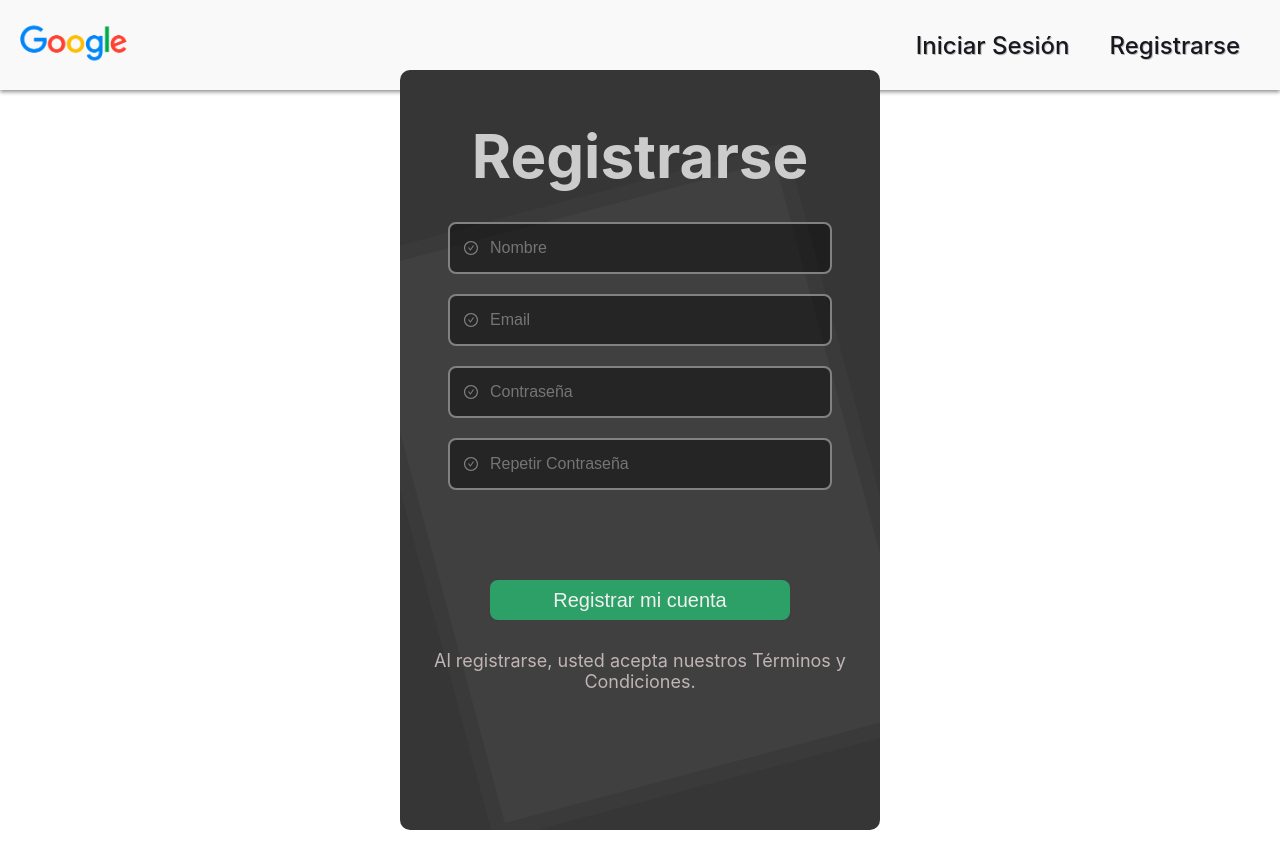
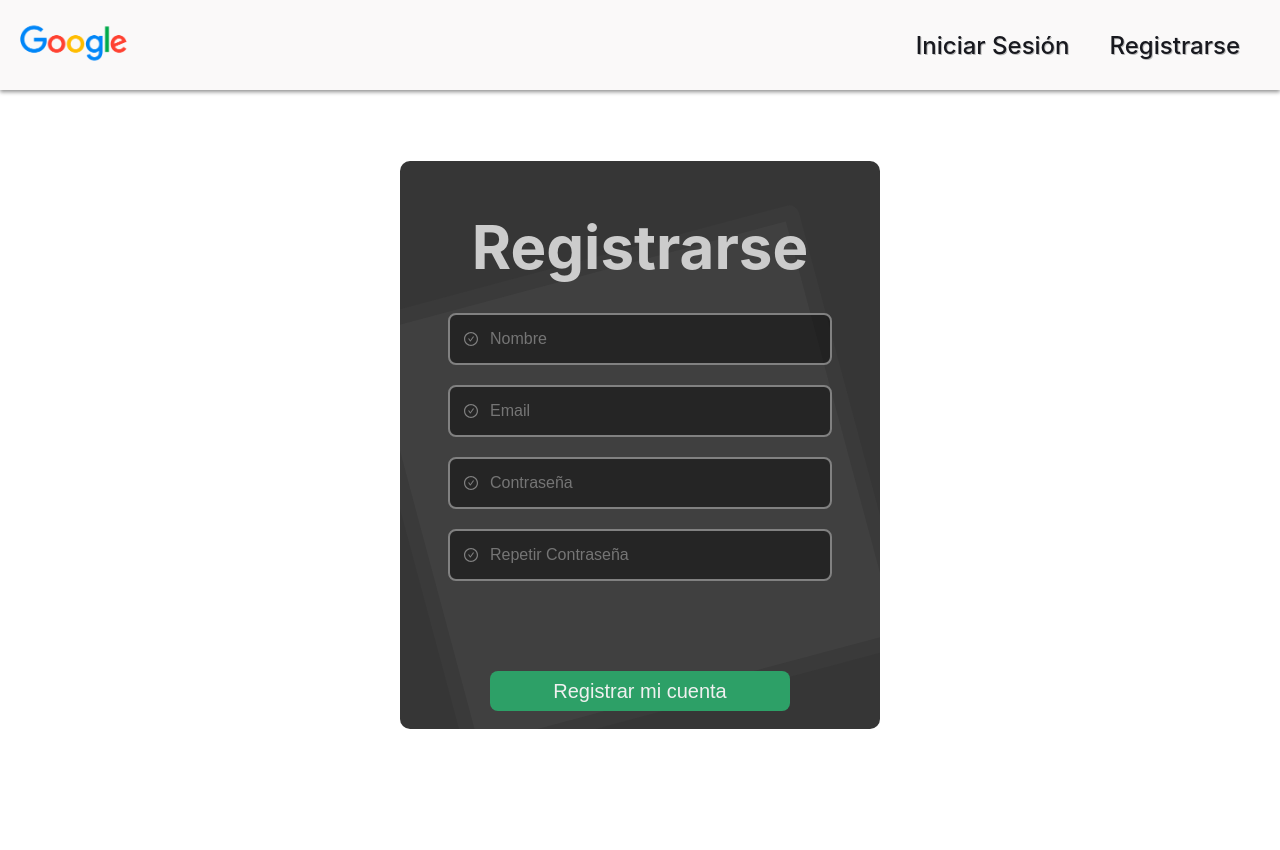
Before and after one commit to JFBJ17/Genesys_System, a React (Create React App) app in the folder frontend/: page /register in a window 1280 px wide. After the commit the page ends 800 px from the top, so only its background shows below. Built offline with nearby package versions, Linux system fonts and the light colour scheme.

Commit message:
loader agregado

```diff
--- a/frontend/src/assets/styles/index.scss
+++ b/frontend/src/assets/styles/index.scss
@@ -2,9 +2,19 @@
   margin: 0;
   padding: 0;
 }
+body > #root {
+  height: 100vh;
+}
+.align-box {
+  display: flex;
+  width: 100%;
+  height: calc(100vh - 90px);
+  justify-content: center;
+  align-items: center;
+}
 body {
   margin: 0;
-  font-family: -apple-system, BlinkMacSystemFont,  'Roboto','Segoe UI',
+  font-family: -apple-system, BlinkMacSystemFont, 'Roboto', 'Segoe UI',
     'Oxygen', 'Ubuntu', 'Cantarell', 'Fira Sans', 'Droid Sans',
     'Helvetica Neue', sans-serif;
   -webkit-font-smoothing: antialiased;
--- a/frontend/src/assets/styles/register.scss
+++ b/frontend/src/assets/styles/register.scss
@@ -1,9 +1,10 @@
 .register-container {
   position: relative;
-  top: calc(50vh - 420px);
-  left: calc(50vw - 240px);
+  margin: auto;
   width: 480px;
-  height: 760px;
+  height: 80%;
+  min-height: 480px;
+  max-height: 700px;
   overflow: hidden;
   background: #363636;
   border-radius: 10px;
--- /dev/null
+++ b/frontend/src/components/Loader.tsx
@@ -0,0 +1,5 @@
+import '../assets/styles/loader.scss';
+
+const Loader = () => <div className='loader'></div>;
+
+export default Loader;
--- a/frontend/src/pages/Register.tsx
+++ b/frontend/src/pages/Register.tsx
@@ -5,12 +5,16 @@ import '../assets/styles/register.scss';
 
 const Register = () => {
   return (
+    <div className='align-box'>
       <div className='register-container'>
         <div className='register'>
           <h2>Registrarse</h2>
           <form action=''>
             <div className='input-box'>
-            <AiOutlineCheckCircle className='icon' color='#818181' />
+              <AiOutlineCheckCircle
+                className='icon'
+                color='#818181'
+              />
               <input
                 className='input-field'
                 type='text'
@@ -18,7 +22,10 @@ const Register = () => {
               />
             </div>
             <div className='input-box'>
-            <AiOutlineCheckCircle className='icon' color='#818181' />
+              <AiOutlineCheckCircle
+                className='icon'
+                color='#818181'
+              />
               <input
                 className='input-field'
                 type='email'
@@ -26,7 +33,10 @@ const Register = () => {
               />
             </div>
             <div className='input-box'>
-            <AiOutlineCheckCircle className='icon' color='#818181' />
+              <AiOutlineCheckCircle
+                className='icon'
+                color='#818181'
+              />
               <input
                 className='input-field'
                 type='password'
@@ -34,7 +44,10 @@ const Register = () => {
               />
             </div>
             <div className='input-box'>
-            <AiOutlineCheckCircle className='icon' color='#818181' />
+              <AiOutlineCheckCircle
+                className='icon'
+                color='#818181'
+              />
               <input
                 className='input-field'
                 type='password'
@@ -50,6 +63,7 @@ const Register = () => {
           </p>
         </div>
       </div>
+    </div>
   );
 };
 
```
Also changed, not shown: frontend/src/assets/styles/loader.scss (added, +41 -0 lines). Lines whose indentation alone changed are shown as unchanged.
